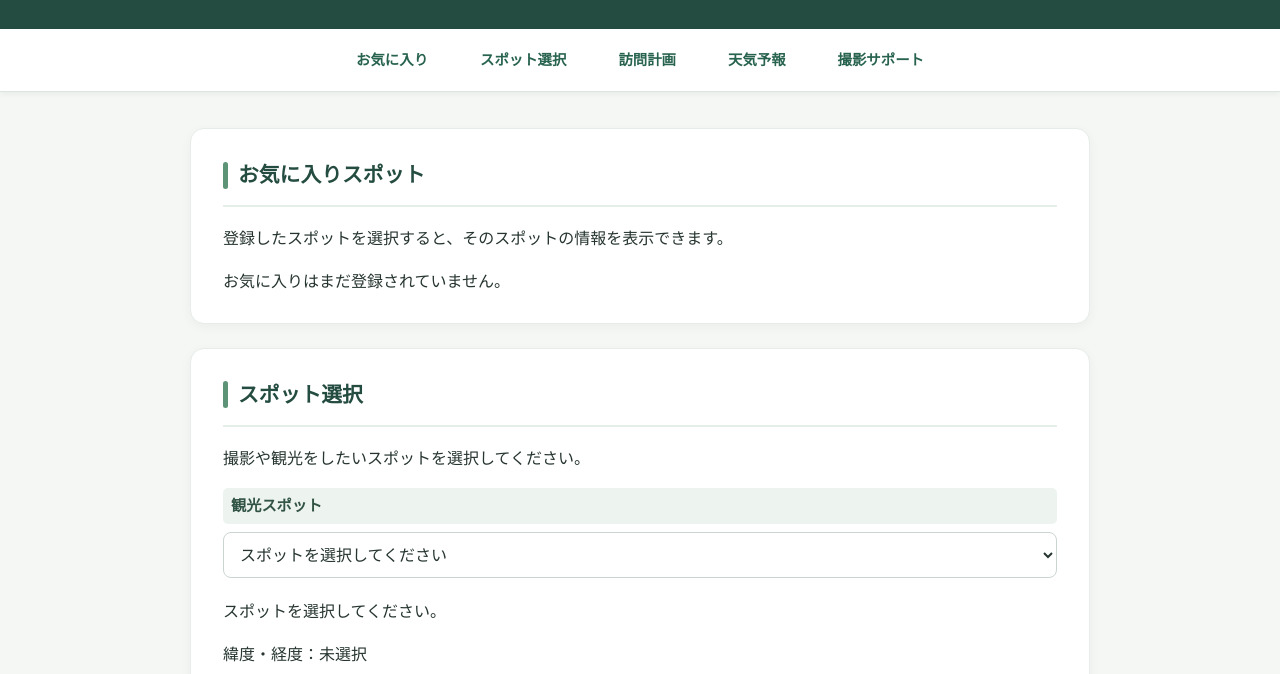
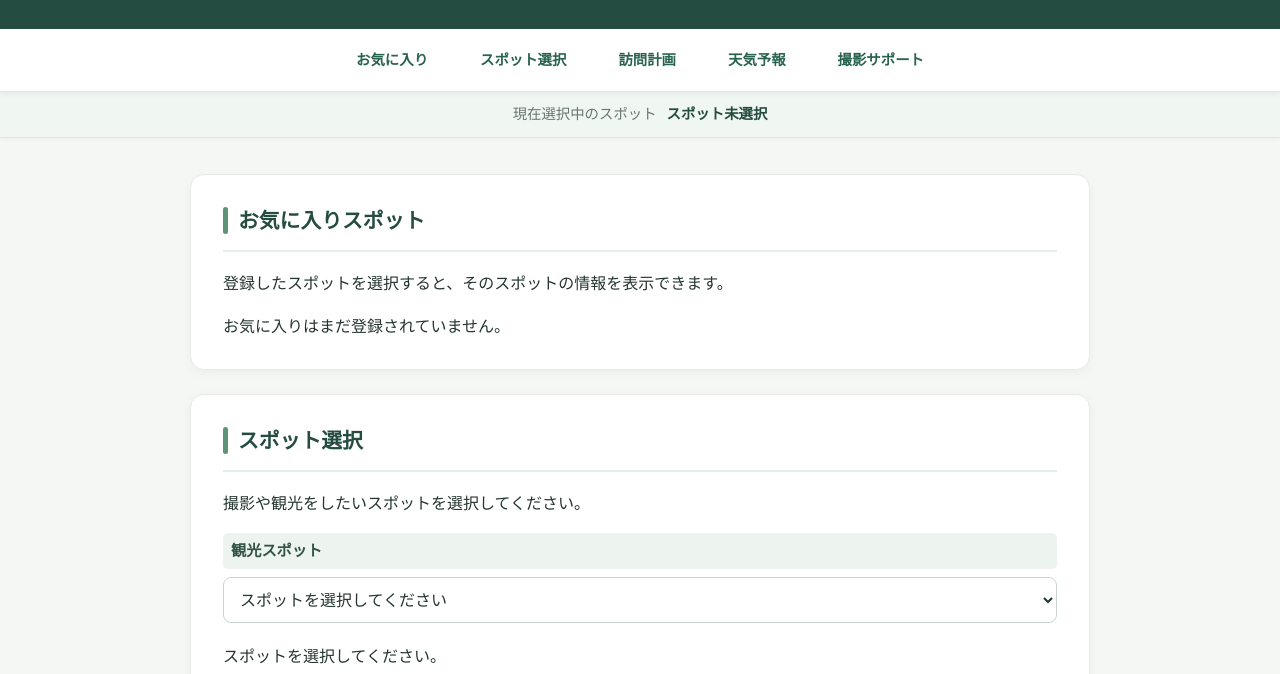
Before and after one commit to Hitomith12rS/odekake-weather-planner, a plain HTML site: page index.html in a window 1280 px wide. Shown: the part 126-800 px from the top of the page. Drawn offline with Linux system fonts and the light colour scheme.

Commit message:
選択スポット固定表示

```diff
--- a/css/style.css
+++ b/css/style.css
@@ -526,3 +526,41 @@ button:disabled {
     max-width: 280px;
   }
 }
+
+/* 現在選択中のスポット */
+.current-spot {
+  position: sticky;
+  top: 60px; /* ナビゲーションの高さに合わせる */
+  z-index: 99;
+
+  display: flex;
+  align-items: center;
+  justify-content: center;
+  gap: 10px;
+  padding: 10px 16px;
+
+  background: #f0f6f2;
+  border-bottom: 1px solid #dce8e1;
+  box-shadow: 0 2px 4px rgb(0 0 0 / 3%);
+
+  font-size: 0.9rem;
+}
+
+.current-spot-label {
+  color: #68776e;
+}
+
+#current-spot-name {
+  color: #244c40;
+  font-weight: bold;
+}
+
+/* スマートフォン */
+@media (max-width: 600px) {
+  .current-spot {
+    top: 52px;
+    gap: 6px;
+    padding: 9px 8px;
+    font-size: 0.82rem;
+  }
+}
--- a/index.html
+++ b/index.html
@@ -39,6 +39,12 @@
       <a href="#weather-section">天気予報</a>
       <a href="#shooting-section">撮影サポート</a>
     </nav>
+
+    <!-- 現在選択中のスポット -->
+    <div class="current-spot">
+      <span class="current-spot-label">現在選択中のスポット</span>
+      <span id="current-spot-name">スポット未選択</span>
+    </div>
 
     <main class="container">
       <!-- 1. お気に入り -->
--- a/js/main.js
+++ b/js/main.js
@@ -2,8 +2,11 @@ console.log("おでかけ天気プランナーを起動しました。");
 
 // -------------- HTML要素の取得 --------------
 
+const currentSpotName = document.getElementById("current-spot-name");
+
 // 観光スポットの選択欄を取得
 const spotSelect = document.getElementById("spot-select");
+
 // 天気予報欄を取得
 const weatherResult = document.getElementById("weather-result");
 
@@ -288,6 +291,7 @@ spotSelect.addEventListener("change", function () {
   });
 
   if (!selectedSpot) {
+    currentSpotName.textContent = "スポット未選択";
     spotDescription.textContent = "スポットを選択してください。";
     spotCoordinates.textContent = "緯度・経度：未選択";
 
@@ -306,6 +310,8 @@ spotSelect.addEventListener("change", function () {
 
     return;
   }
+
+  currentSpotName.textContent = selectedSpot.name;
 
   spotDescription.textContent = selectedSpot.description;
 
```
